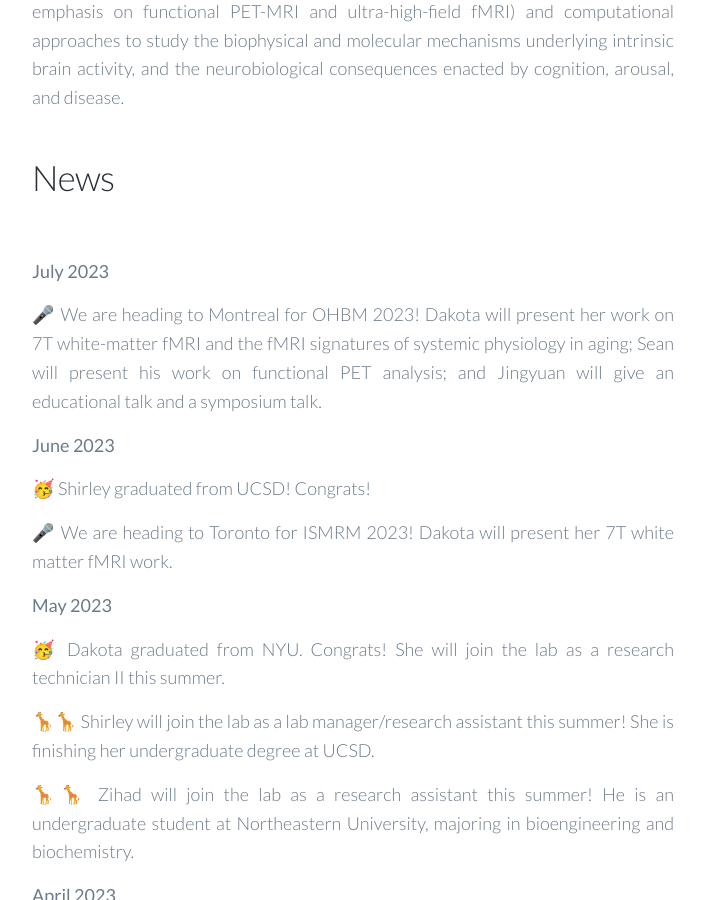
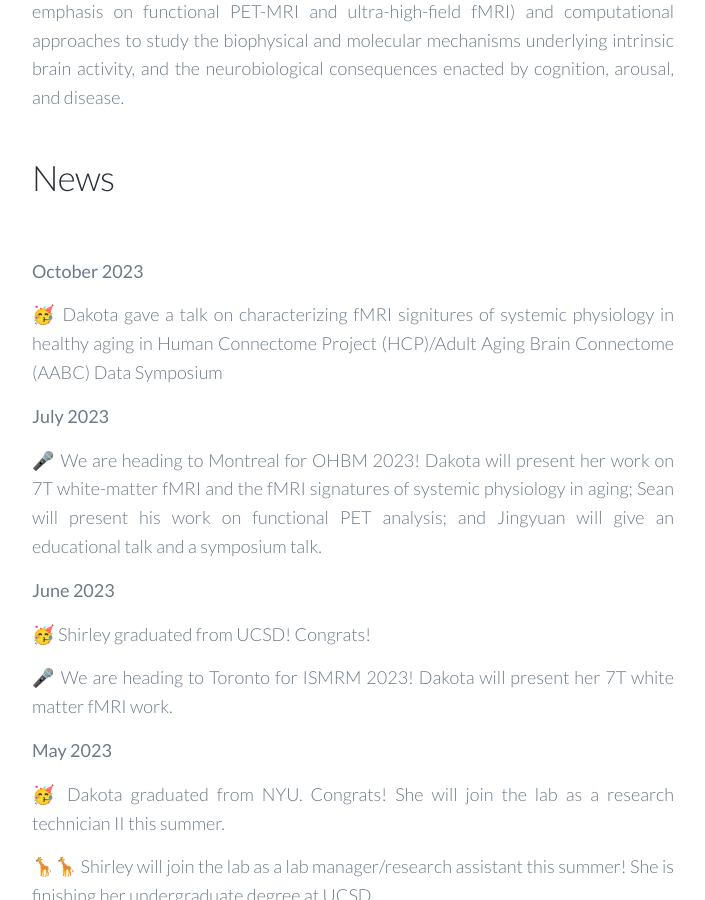
Before and after one commit to CANDYlaboratory/candylab.github.io, a Jekyll site: the page built from _pages/about.md, in a window 1280 px wide and 900 px high, scrolled down 468 px. Shown: the whole window, without its empty margins (479-1184 px from the left). Built offline with Jekyll 4.4.1, drawn with Linux system fonts in a browser that asks for light colours; nearby versions of some CDN libraries.

Commit message:
Update news

```diff
--- a/_pages/about.md
+++ b/_pages/about.md
@@ -11,6 +11,10 @@ Our research program lies at the interface of biomedical engineering, signal pro
 
 
 <h1>News</h1><br>
+
+<strong>October 2023</strong><br>
+
+🥳 Dakota gave a talk on characterizing fMRI signitures of systemic physiology in healthy aging in Human Connectome Project (HCP)/Adult Aging Brain Connectome (AABC) Data Symposium
 
 <strong>July 2023</strong><br>
 
```
